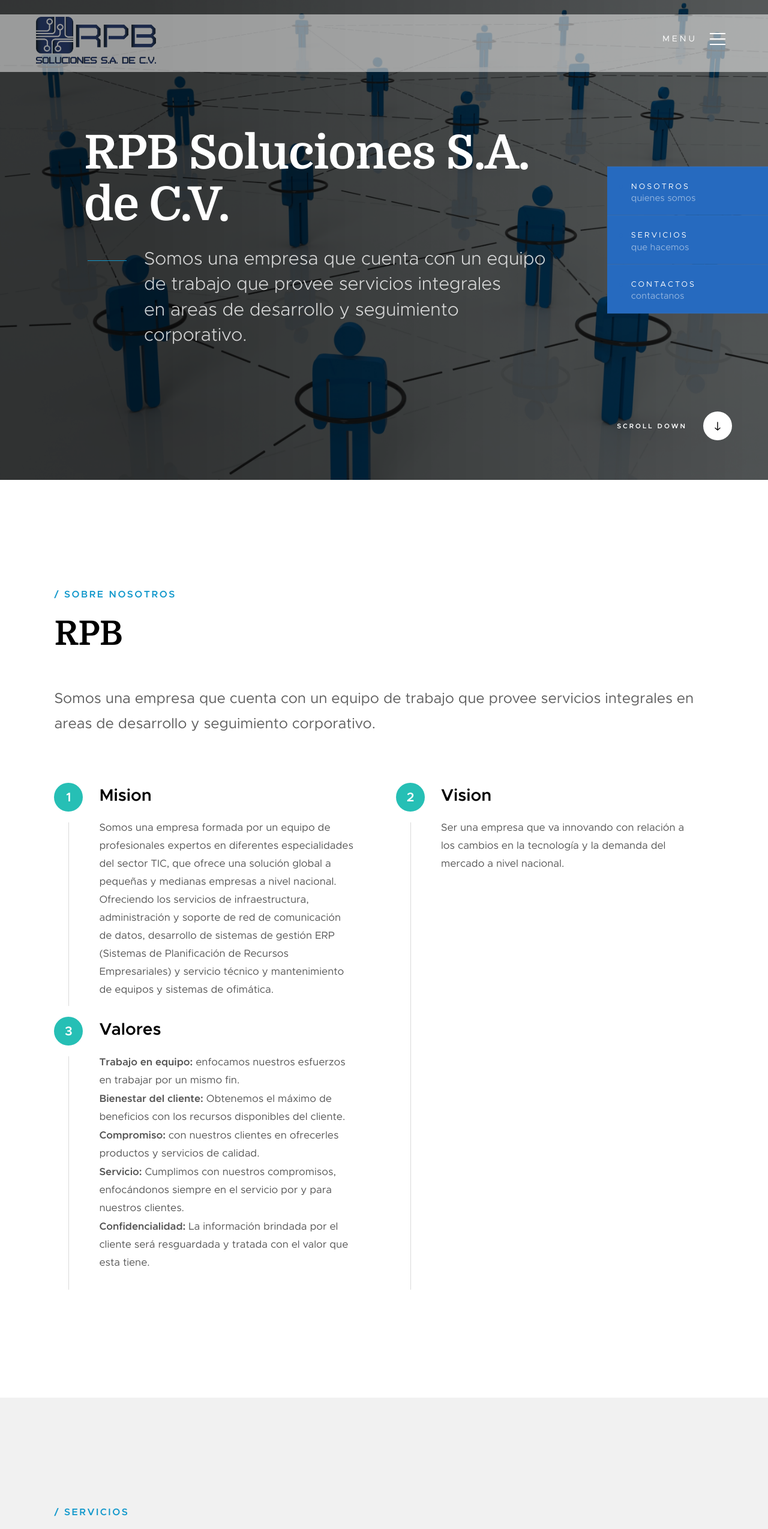
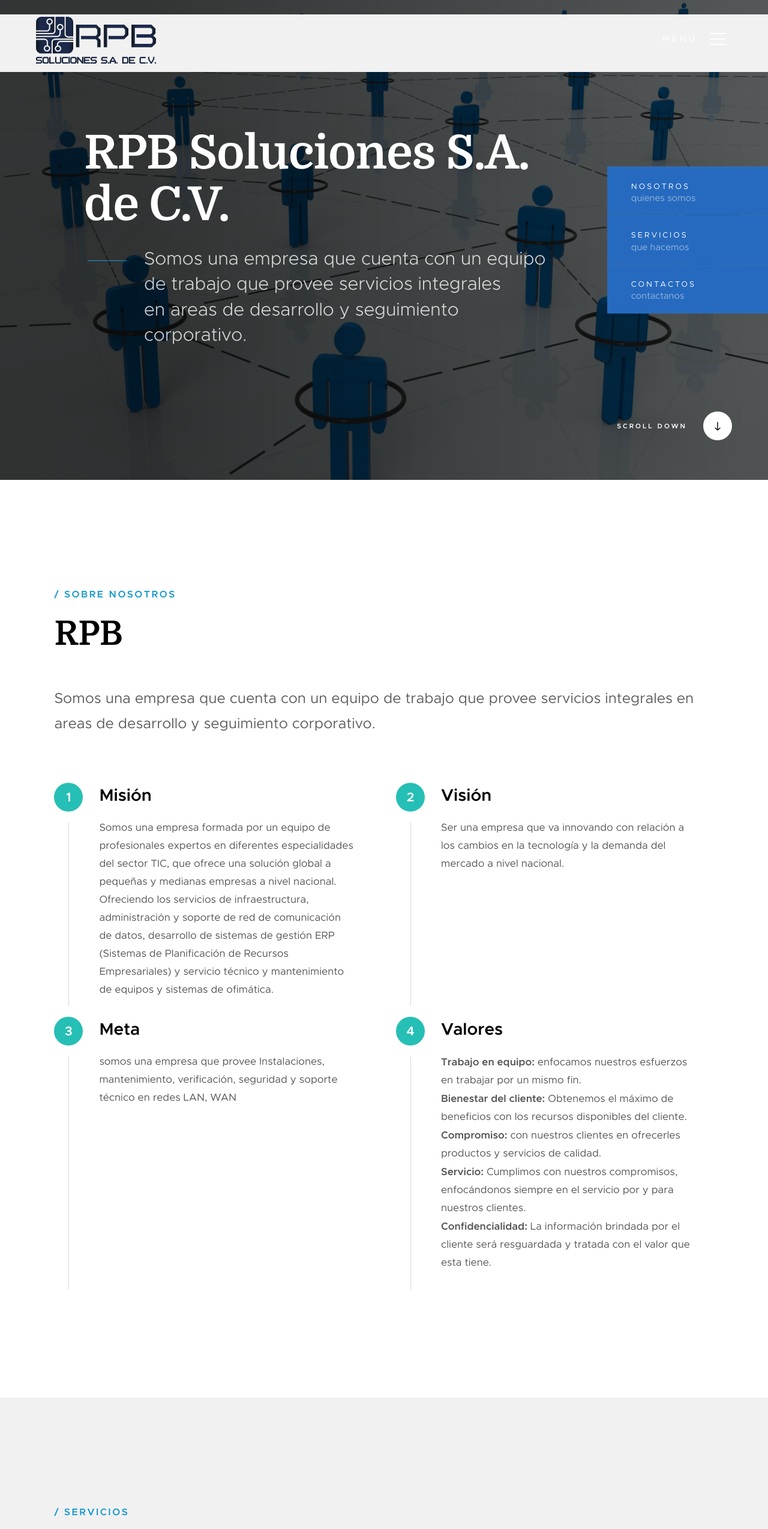
Before and after one commit to luisdz/rpb, a plain HTML site: page index.html in a window 1280 px wide. Shown: the top 2549 px of the page at 60% size. Drawn offline with Linux system fonts and the light colour scheme; files whose address does not match are found by name.

Commit message:
Update index.html

```diff
--- a/index.html
+++ b/index.html
@@ -35,7 +35,7 @@
 
     <!-- header
     ================================================== -->
-    <header class="s-header" style="background-color: rgba(255, 255, 255, 0.5)">
+    <header class="s-header" style="background-color: #f1f1f1;">
 
         <div class="header-logo" >
             <a class="site-logo" href="index.html">
@@ -58,7 +58,6 @@
                     <li><a class="smoothscroll"  href="#contact" title="contact">Contactos</a></li>
                 </ul>
 
-                <p>Perspiciatis hic praesentium nesciunt. Et neque a dolorum <a href='#0'>voluptatem</a> porro iusto sequi veritatis libero enim. Iusto id suscipit veritatis neque reprehenderit.</p>
 
                 <ul class="header-nav__social">
                     <li>
@@ -169,7 +168,7 @@
 
                 <div class="col-block process__col" data-item="1" data-aos="fade-up">
                     <div class="process__text">
-                        <h4>Mision</h4>
+                        <h4>Misión</h4>
 
                         <p>
                        Somos una empresa formada por un equipo de profesionales expertos en diferentes especialidades del sector TIC, que ofrece una solución global a pequeñas y medianas empresas a nivel nacional. Ofreciendo los servicios de infraestructura, administración y soporte de red de comunicación de datos, desarrollo de sistemas de gestión ERP (Sistemas de Planificación de Recursos Empresariales) y servicio técnico y mantenimiento de equipos y sistemas de ofimática.
@@ -178,7 +177,7 @@
                 </div>
                 <div class="col-block process__col" data-item="2" data-aos="fade-up">
                     <div class="process__text">
-                        <h4>Vision</h4>
+                        <h4>Visión</h4>
 
                         <p>
                        Ser una empresa que va innovando con relación a los cambios en la tecnología y la demanda del mercado a nivel nacional.
@@ -186,6 +185,15 @@
                     </div>
                 </div>
                 <div class="col-block process__col" data-item="3" data-aos="fade-up">
+                    <div class="process__text">
+                        <h4>Meta</h4>
+
+                        <p>
+                        somos una empresa que provee Instalaciones, mantenimiento, verificación, seguridad y soporte técnico en redes LAN, WAN
+                        </p>
+                    </div>
+                </div>
+                <div class="col-block process__col" data-item="4" data-aos="fade-up">
                     <div class="process__text">
                         <h4>Valores</h4>
 
@@ -337,7 +345,7 @@
             <div class="col-full contact-main" data-aos="fade-up">
                 <p>
                 <a href="mailto:#0" class="contact-email"> info@rpbsoluciones.com</a>
-                <span class="contact-number"></span>
+                <span class="contact-number"><a href="#0"><i class="fab fa-whatsapp"></i></a>503 77470735</span>
                 </p>
             </div> <!-- end contact-main -->
 
@@ -360,18 +368,15 @@
                     <li>
                         <a href="#0"><i class="fab fa-instagram"></i></a>
                     </li>
-                    <li>
-                        <a href="#0"><i class="fab fa-dribbble"></i></a>
-                    </li>
                 </ul> <!-- end contact-social -->
 
-                <div class="contact-subscribe">
+                <!--<div class="contact-subscribe">
                     <form id="mc-form" class="group mc-form" novalidate="true">
                         <input type="email" value="" name="EMAIL" class="email" id="mc-email" placeholder="Email Address" required="">
                         <input type="submit" name="subscribe" value="Subscribe">
                         <label for="mc-email" class="subscribe-message"></label>
                     </form>
-                </div> <!-- end contact-subscribe -->
+                </div>--> <!-- end contact-subscribe -->
             </div> <!-- end contact-secondary -->
 
         </div> <!-- end row -->
```
